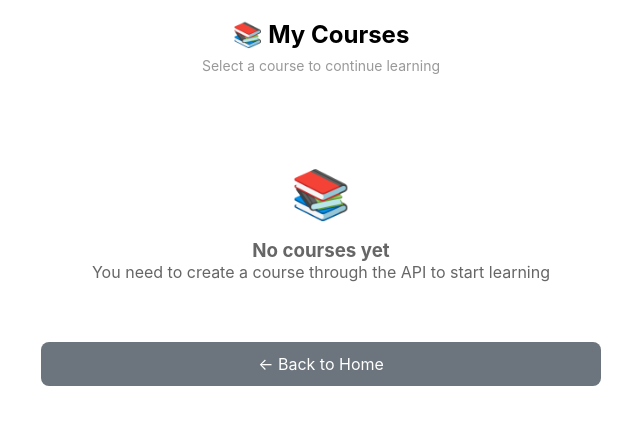
After one commit to ansar-team/quran-web-app, a FastAPI app: template app/templates/courses.html in a window 1280 px wide. The commit adds this page. Shown: the top 425 px of the page, without its empty margins (319-959 px from the left). Run offline with FastAPI, Linux system fonts and the light colour scheme; the template is opened without the code that fills it, so the values that code supplies are empty; some libraries are stand-ins or nearby versions.

Commit message:
chore: add courses page (#4)

```diff
--- /dev/null
+++ b/app/templates/courses.html
@@ -0,0 +1,42 @@
+{% extends "base.html" %}
+
+{% block title %}My Courses{% endblock %}
+
+{% block content %}
+<div class="header">
+    <h1>📚 My Courses</h1>
+    <p>Select a course to continue learning</p>
+</div>
+
+{% if courses %}
+    {% for course in courses %}
+    <div class="card" onclick="location.href='/courses/{{ course.id }}'">
+        <h3>{{ course.title }}</h3>
+        <p style="margin: 8px 0; color: var(--tg-theme-hint-color, #666);">
+            {{ course.description or 'No description' }}
+        </p>
+        <p style="font-size: 14px; color: var(--tg-theme-hint-color, #666);">
+            <strong>Language:</strong> {{ course.native_language }} → {{ course.language }}
+        </p>
+    </div>
+    {% endfor %}
+{% else %}
+    <div class="empty-state">
+        <div class="empty-icon">📚</div>
+        <h3>No courses yet</h3>
+        <p>You need to create a course through the API to start learning</p>
+    </div>
+{% endif %}
+
+<a href="/" class="btn btn-secondary">← Back to Home</a>
+{% endblock %}
+
+{% block scripts %}
+// Add click feedback
+document.querySelectorAll('.card').forEach(card => {
+    card.style.cursor = 'pointer';
+    card.addEventListener('click', () => {
+        tg.HapticFeedback.impactOccurred('light');
+    });
+});
+{% endblock %}
--- a/app/templates/index.html
+++ b/app/templates/index.html
@@ -13,8 +13,8 @@
     <p style="margin: 16px 0; color: var(--tg-theme-hint-color, #666);">
         This mini app helps you learn new words using the scientifically-proven spaced repetition technique.
     </p>
-    <a href="/courses" class="btn">📚 My Courses</a>
-    <a href="/stats" class="btn btn-secondary">📊 View Progress</a>
+    <a href="api/v1/courses" class="btn">📚 My Courses</a>
+    <a href="/stats" class="btn btn-secondary">📊 View Progress (not ready)</a>
 </div>
 
 <div class="card" style="background: #e8f5e9;">
```
Also changed, not shown: app/api/courses.py (+17 -8 lines).
